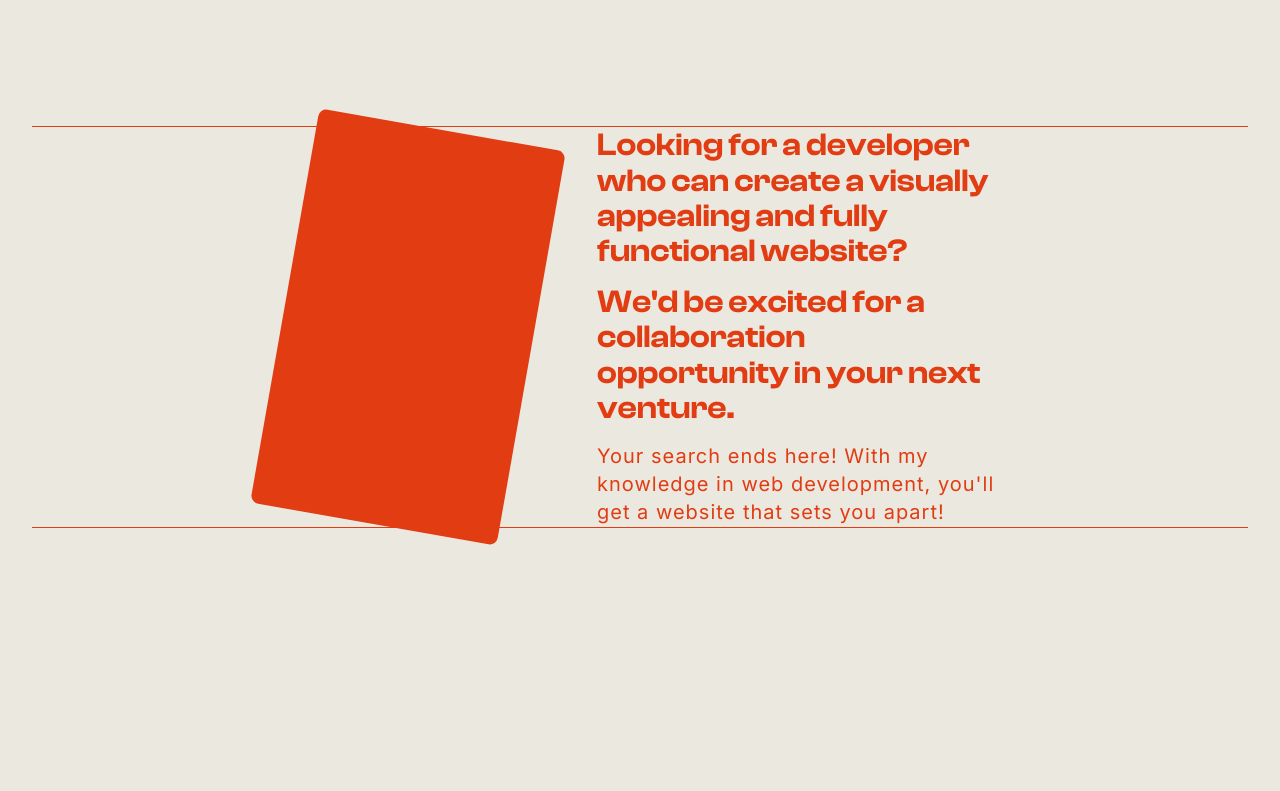
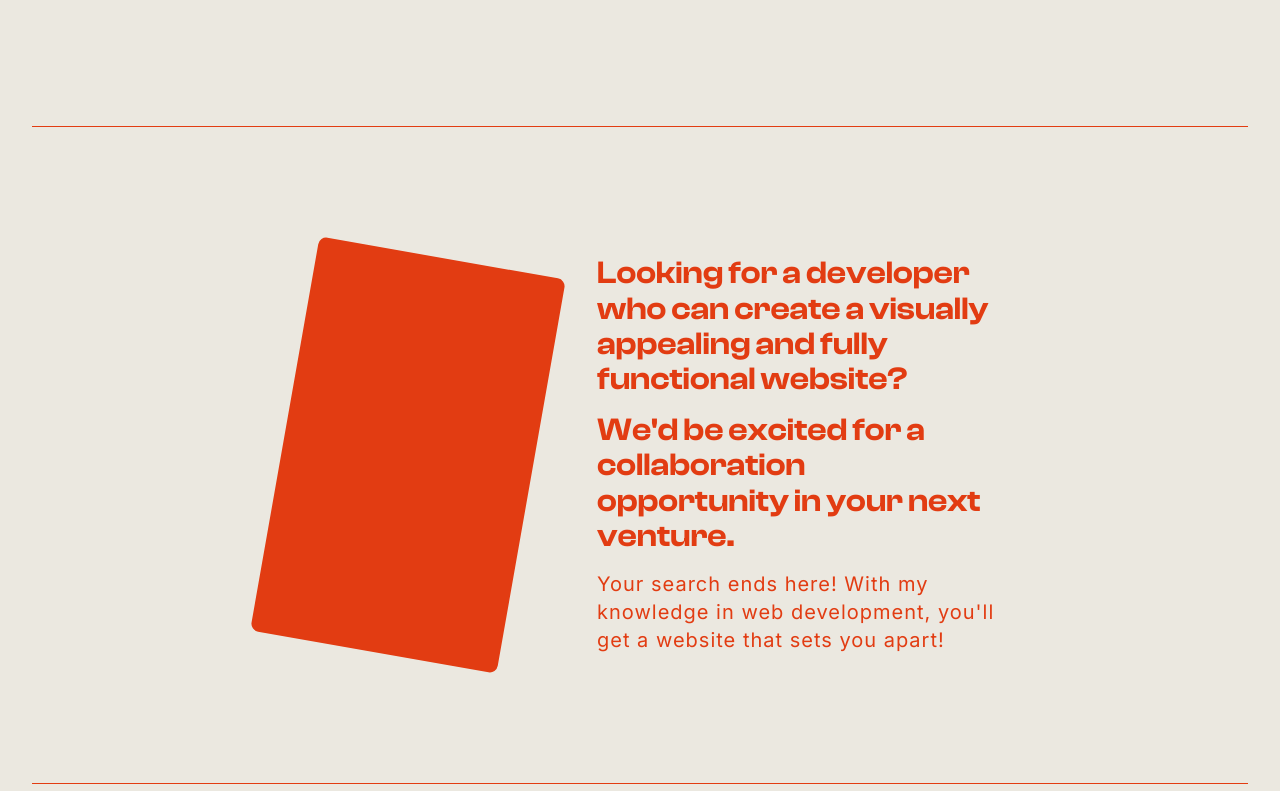
Before and after one commit to michaelcanonizado/michaelcanonizado, a Next.js app: page / in a window 1280 px wide. Shown: the part 949-1740 px from the top of the page. Built offline with nearby package versions, Linux system fonts and the light colour scheme.

Commit message:
feat: add 2xl spacing

```diff
--- a/tailwind.config.ts
+++ b/tailwind.config.ts
@@ -34,7 +34,8 @@ const config: Config = {
         sm: '8px',
         md: '16px',
         lg: '32px',
-        xl: '64px'
+        xl: '64px',
+        '2xl': '128px'
       }
     }
   },
```
